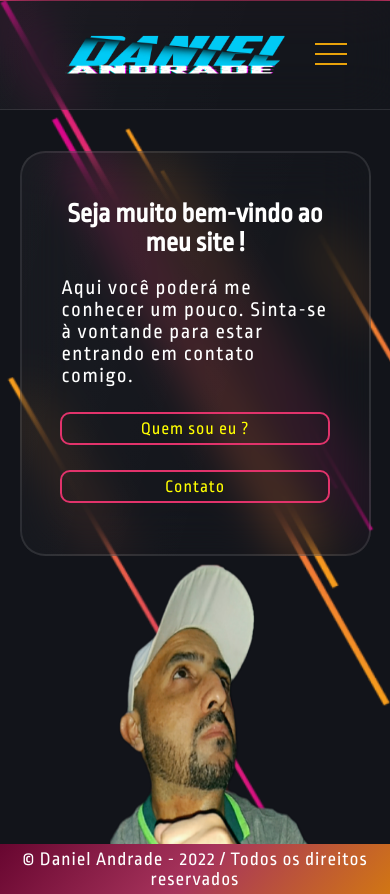
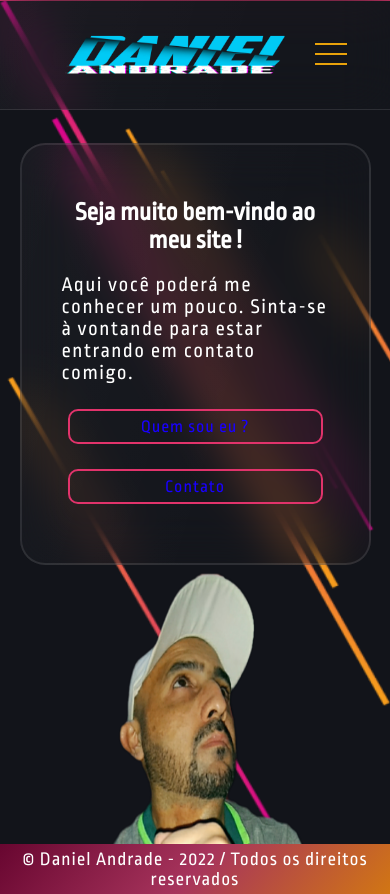
Before and after one commit to danielandradedasilva/teste, a plain HTML site: page index.html in a window 390 px wide. Drawn offline with nearby package versions, Linux system fonts and the light colour scheme.

Commit message:
03265641

```diff
--- a/assets/css/homeMediaQuery.css
+++ b/assets/css/homeMediaQuery.css
@@ -115,14 +115,14 @@
         }
         .card-sec-container-content {
             width: 90%;
-            height: 48vh;
+            height: 50vh;
             margin-top: -50px;
             padding: 0 40px;
             text-align: center;
         }
         .title-card-sec {
             margin-top: -5px;
-            font-size: 1.7em;
+            font-size: 1.6em;
         }
         .subtitle-card-sec {
             text-align: start;
@@ -144,9 +144,9 @@
             justify-content: center;
         }
         .btn-link-home {
-            width: 270px;
-            height: 33px;
+            width: 255px;
+            height: 35px;
             font-size: 1.1em;
-            color: yellow;
+            color: rgb(25, 0, 255);
         }
     }
```
